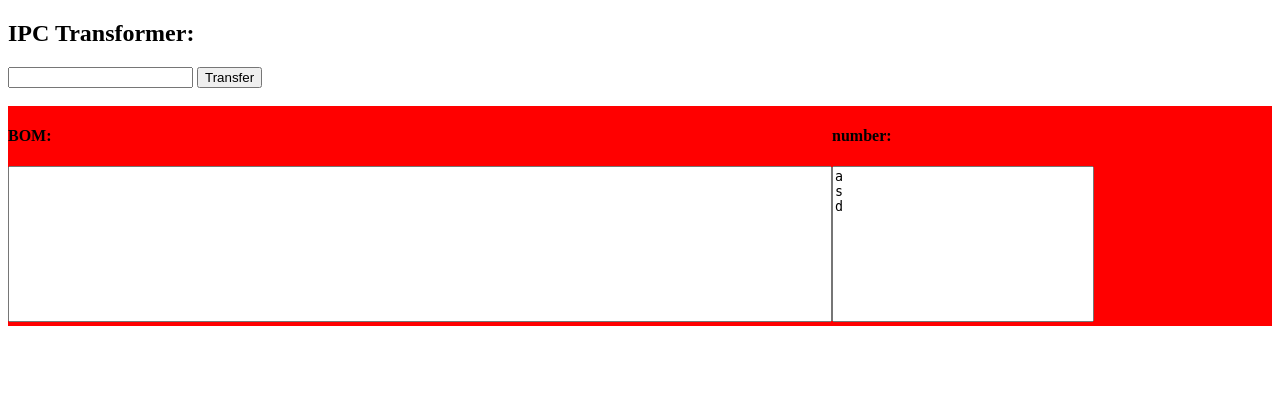
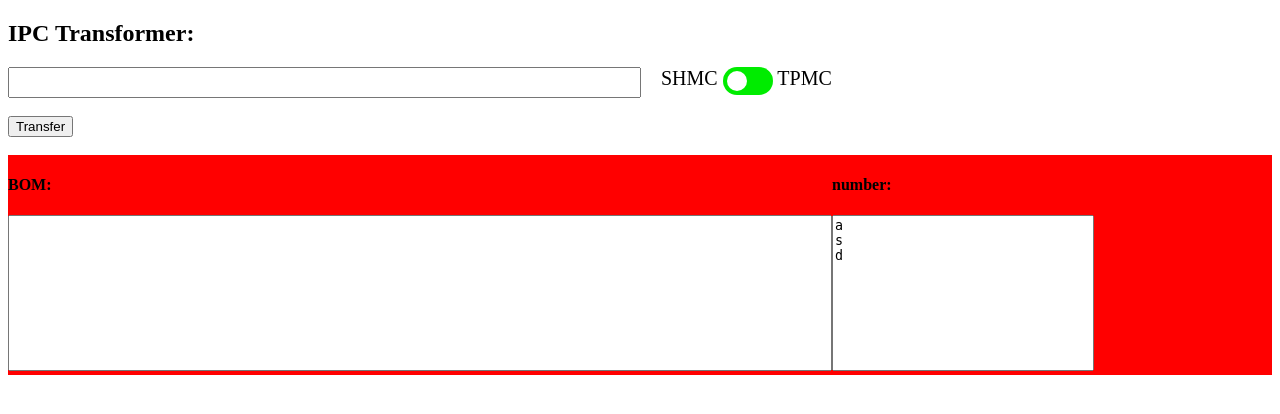
Before and after one commit to Jack-1D/ERP_description_checker, a Flask app: page / in a window 1280 px wide. Shown: the top 414 px of the page. Run offline with Flask 3, Linux system fonts and the light colour scheme; parts of the project's set-up code (start-up, migrations or seed data) failed here and were passed over.

Commit message:
add toggle slide

```diff
--- a/app.py
+++ b/app.py
@@ -9,8 +9,9 @@ app = Flask(__name__)
 def hello():
     if request.method == "POST":
         input_string = request.form["name"]
-        content = main_checker(input_string)
-        return render_template('popup.html',content=content)
+        factory = "TPMC" if len(request.form.getlist('factory')) != 0 else "SHMC"
+        content = main_checker(input_string, factory)
+        return render_template('popup.html',content=content, factory=factory)
     return render_template('popup.html')
 
 if __name__ == "__main__":
--- a/checker.py
+++ b/checker.py
@@ -1,9 +1,8 @@
 from comparison import compare_motherboard
 from connect import Cursor
 
-factory = "SHMC"
 
-def motherboard_checker(name: str, cursor: Cursor) -> tuple[bool, str]:
+def motherboard_checker(cursor: Cursor, name: str, factory: str) -> tuple[bool, str]:
     name = name.split('*ERP')
     name.pop(2)
     name.pop(0)
--- a/search.py
+++ b/search.py
@@ -1,9 +1,9 @@
 from connect import open_connect, close_connect
 from checker import motherboard_checker
 
-def main_checker(name: str) -> list:
+def main_checker(name: str, factory: str) -> list:
     connection, cursor = open_connect()
-    motherboard_check_result, error_msg = motherboard_checker(name, cursor)
+    motherboard_check_result, error_msg = motherboard_checker(cursor, name, factory)
     print(motherboard_check_result)
     print(error_msg)
 
--- a/templates/popup.html
+++ b/templates/popup.html
@@ -6,13 +6,83 @@
     textarea {
       resize: none;
     }
+
+    .switch {
+      position: relative;
+      display: inline-block;
+      width: 50px;
+      height: 28px;
+    }
+
+    .switch input {
+      opacity: 0;
+      width: 0;
+      height: 0;
+    }
+
+    .slider {
+      position: absolute;
+      cursor: pointer;
+      top: 0;
+      left: 0;
+      right: 0;
+      bottom: 0;
+      background-color: #00EC00;
+      -webkit-transition: .4s;
+      transition: .4s;
+    }
+
+    .slider:before {
+      position: absolute;
+      content: "";
+      height: 20px;
+      width: 20px;
+      left: 4px;
+      bottom: 4px;
+      background-color: white;
+      -webkit-transition: .4s;
+      transition: .4s;
+    }
+
+    input:checked+.slider {
+      background-color: #2196F3;
+    }
+
+    input:focus+.slider {
+      box-shadow: 0 0 1px #2196F3;
+    }
+
+    input:checked+.slider:before {
+      -webkit-transform: translateX(20px);
+      -ms-transform: translateX(20px);
+      transform: translateX(20px);
+    }
+
+    /* Rounded sliders */
+    .slider.round {
+      border-radius: 34px;
+    }
+
+    .slider.round:before {
+      border-radius: 50%;
+    }
   </style>
 </head>
 
 <body>
   <h2>IPC Transformer:</h2>
   <form method="post">
-    <input name="name" type="text">
+    <input name="name" type="text" size="50" style="height:25px;font-size: 20px;float: left;margin-right: 20px;">
+    <div style="font-size: 20px;">
+      SHMC
+      <label class="switch">
+        <input type="checkbox" name="factory" {% if factory == "TPMC" %}checked{% endif %}>
+        <span class="slider round"></span>
+      </label>
+      TPMC
+    </div>
+    <div style="clear:both;"></div>
+    </br>
     <input type="submit" value="Transfer">
   </form>
   <br />
@@ -36,7 +106,6 @@
   </div>
 
 
-
 </body>
 
 </html>
```
